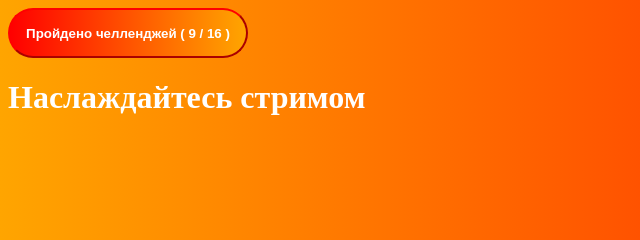
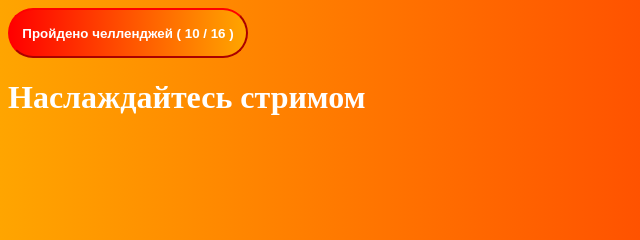
Before and after one commit to Serga05/SP, a plain HTML site: page index.html in a window 1280 px wide. Shown: the top 240 px of the page, 0-640 px from the left. Drawn offline with Linux system fonts and the light colour scheme.

Commit message:
Update index.html

```diff
--- a/index.html
+++ b/index.html
@@ -1,4 +1,4 @@
-<button class="buttonOne" id="onebtn"><b id="text">Пройдено челленджей ( 9 / 16 )</b></button>
+<button class="buttonOne" id="onebtn"><b id="text">Пройдено челленджей ( 10 / 16 )</b></button>
 
 <h1 id="text">Наслаждайтесь стримом</h1>
 
```
